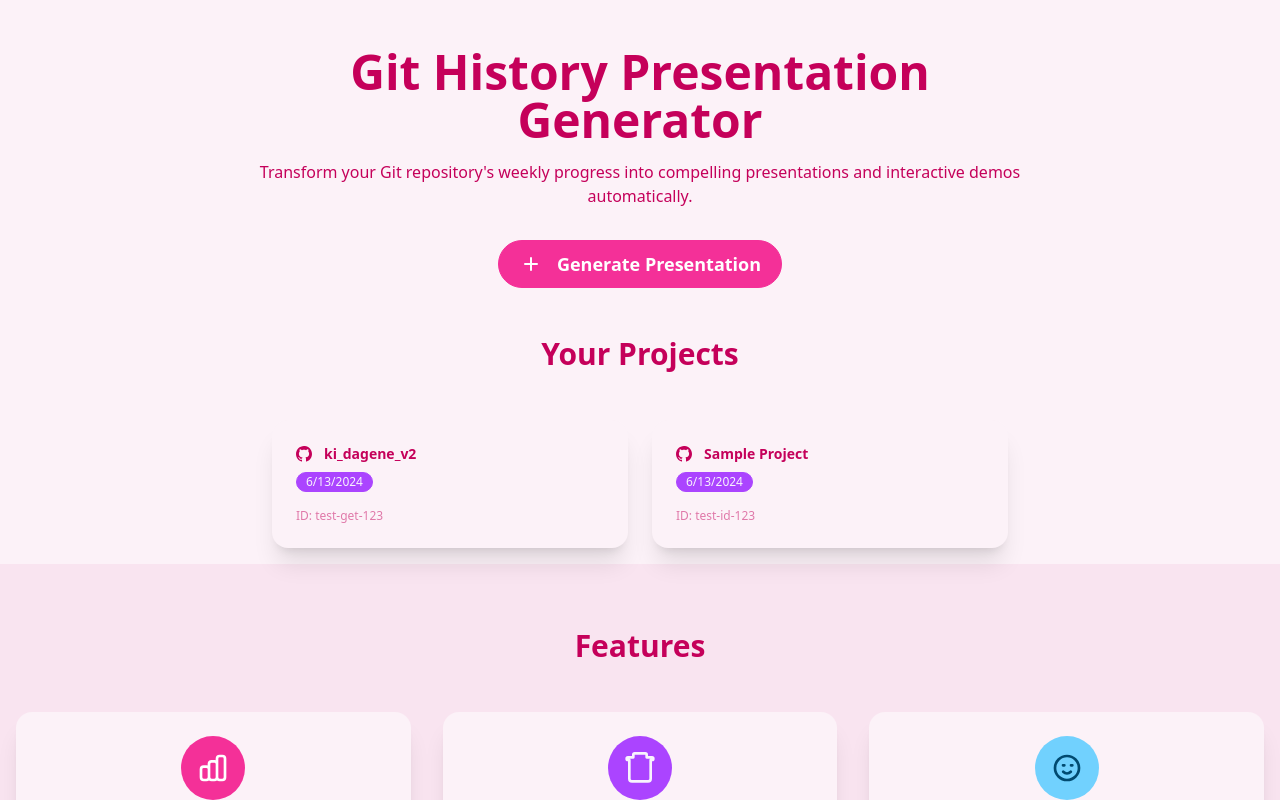
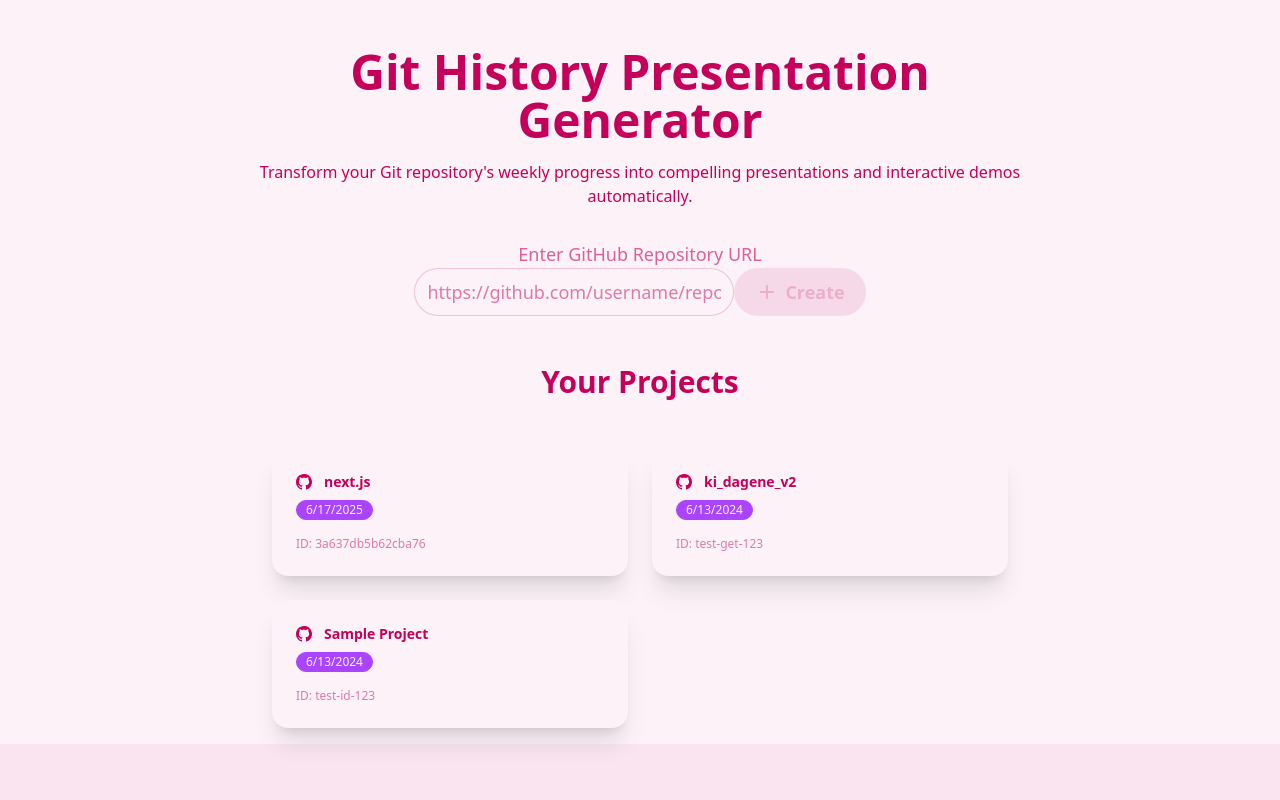
Before and after one commit to OysteinDanielsen/ki_dagene_v2, a Next.js app: page / in a window 1280 px wide. Shown: the top 800 px of the page. Built offline with nearby package versions, Linux system fonts and the light colour scheme.

Commit message:
Add project works

```diff
--- /dev/null
+++ b/src/app/api/projects/create/route.ts
@@ -0,0 +1,67 @@
+import { NextRequest, NextResponse } from 'next/server';
+import { writeFile, mkdir } from 'fs/promises';
+import { existsSync } from 'fs';
+import path from 'path';
+import { randomBytes } from 'crypto';
+
+const MAIN_FOLDER = 'storage';
+
+export async function POST(request: NextRequest) {
+  try {
+    const body = await request.json();
+    const { githubUrl } = body;
+
+    if (!githubUrl) {
+      return NextResponse.json({ error: 'GitHub URL is required' }, { status: 400 });
+    }
+
+    // Validate GitHub URL format
+    const githubUrlRegex = /^https:\/\/github\.com\/[\w.-]+\/[\w.-]+\/?$/;
+    if (!githubUrlRegex.test(githubUrl.replace(/\/$/, ''))) {
+      return NextResponse.json({ error: 'Invalid GitHub URL format' }, { status: 400 });
+    }
+
+    // Extract project name from GitHub URL (last part of the path)
+    const urlParts = githubUrl.replace(/\/$/, '').split('/');
+    const projectName = urlParts[urlParts.length - 1];
+
+    // Validate project name
+    if (!projectName || projectName.length === 0) {
+      return NextResponse.json({ error: 'Could not extract project name from URL' }, { status: 400 });
+    }
+
+    // Generate unique project ID
+    const projectId = randomBytes(8).toString('hex');
+
+    // Create project directory
+    const projectDir = path.join(process.cwd(), MAIN_FOLDER, projectId);
+
+    if (!existsSync(projectDir)) {
+      await mkdir(projectDir, { recursive: true });
+    }
+
+    // Create metadata.json
+    const metadata = {
+      projectName,
+      githubUrl: githubUrl.replace(/\/$/, ''), // Remove trailing slash
+      timeCreated: new Date().toISOString()
+    };
+
+    const metadataPath = path.join(projectDir, 'metadata.json');
+    await writeFile(metadataPath, JSON.stringify(metadata, null, 2), 'utf8');
+
+    return NextResponse.json({
+      success: true,
+      projectId,
+      projectName,
+      metadata
+    });
+
+  } catch (error) {
+    console.error('Error creating project:', error);
+    const errorMessage = error instanceof Error ? error.message : 'Failed to create project';
+    return NextResponse.json({
+      error: `Failed to create project: ${errorMessage}`
+    }, { status: 500 });
+  }
+}
--- a/src/app/page.tsx
+++ b/src/app/page.tsx
@@ -16,6 +16,9 @@ interface Project {
 export default function Home() {
   const [projects, setProjects] = useState<Project[]>([]);
   const [loading, setLoading] = useState(true);
+  const [githubUrl, setGithubUrl] = useState('');
+  const [creating, setCreating] = useState(false);
+  const [error, setError] = useState<string | null>(null);
   const router = useRouter();
 
   useEffect(() => {
@@ -33,6 +36,52 @@ export default function Home() {
 
     fetchProjects();
   }, []);
+
+  const createProject = async (e: React.FormEvent) => {
+    e.preventDefault();
+    setError(null);
+    setCreating(true);
+
+    try {
+      const response = await fetch('/api/projects/create', {
+        method: 'POST',
+        headers: {
+          'Content-Type': 'application/json',
+        },
+        body: JSON.stringify({ githubUrl }),
+      });
+
+      if (!response.ok) {
+        let errorMessage = 'Failed to create project';
+        try {
+          const data = await response.json();
+          errorMessage = data.error || errorMessage;
+        } catch {
+          // If response is not JSON, use status text
+          errorMessage = `${response.status}: ${response.statusText}`;
+        }
+        throw new Error(errorMessage);
+      }
+
+      const data = await response.json();
+
+      // Reset form
+      setGithubUrl('');
+
+      // Refresh projects list
+      const projectsResponse = await fetch('/api/projects');
+      const projectsData = await projectsResponse.json();
+      setProjects(projectsData.projects || []);
+
+      // Navigate to the new project
+      router.push(`/project/${data.projectId}`);
+
+    } catch (err) {
+      setError(err instanceof Error ? err.message : 'Unknown error');
+    } finally {
+      setCreating(false);
+    }
+  };
   return (
     <div className="min-h-screen bg-base-100">
       {/* Hero Section */}
@@ -45,12 +94,47 @@ export default function Home() {
             </p>
 
             <div className="flex justify-center mb-12">
-              <button className="btn btn-primary btn-lg">
-                <svg xmlns="http://www.w3.org/2000/svg" className="h-6 w-6 mr-2" fill="none" viewBox="0 0 24 24" stroke="currentColor">
-                  <path strokeLinecap="round" strokeLinejoin="round" strokeWidth={2} d="M12 6v6m0 0v6m0-6h6m-6 0H6" />
-                </svg>
-                Generate Presentation
-              </button>
+              <form onSubmit={createProject} className="w-full max-w-lg">
+                <div className="form-control">
+                  <label className="label">
+                    <span className="label-text text-lg font-medium">Enter GitHub Repository URL</span>
+                  </label>
+                  <div className="input-group">
+                    <input
+                      type="url"
+                      placeholder="https://github.com/username/repository"
+                      className="input input-bordered input-lg flex-1"
+                      value={githubUrl}
+                      onChange={(e) => setGithubUrl(e.target.value)}
+                      required
+                    />
+                    <button
+                      type="submit"
+                      className="btn btn-primary btn-lg"
+                      disabled={creating || !githubUrl.trim()}
+                    >
+                      {creating ? (
+                        <>
+                          <span className="loading loading-spinner loading-sm"></span>
+                          Creating...
+                        </>
+                      ) : (
+                        <>
+                          <svg xmlns="http://www.w3.org/2000/svg" className="h-6 w-6" fill="none" viewBox="0 0 24 24" stroke="currentColor">
+                            <path strokeLinecap="round" strokeLinejoin="round" strokeWidth={2} d="M12 6v6m0 0v6m0-6h6m-6 0H6" />
+                          </svg>
+                          Create
+                        </>
+                      )}
+                    </button>
+                  </div>
+                  {error && (
+                    <label className="label">
+                      <span className="label-text-alt text-error">{error}</span>
+                    </label>
+                  )}
+                </div>
+              </form>
             </div>
 
             {/* Projects Section */}
--- /dev/null
+++ b/storage/3a637db5b62cba76/manuscript.md
@@ -0,0 +1,50 @@
+I'll help you analyze the next.js repository. To do this, I'll need to use several GitHub tools to gather the latest information about changes and commits.
+
+First, I'll list the recent pull requests to understand the latest changes:Based on the pull requests and repository changes, I'll craft a user-friendly presentation manuscript about the latest week's changes in Next.js:
+
+# 🚀 Next.js Weekly Update: June 10-17, 2025
+
+## Introduction 🌟
+Hey tech enthusiasts! This week, the Next.js team has been busy cooking up some performance magic and squashing bugs. Buckle up for a quick tour of the latest improvements!
+
+## 🔧 Performance Boosts: Turbopack Enhancements
+
+### Optimization Wizardry
+Our Turbopack team has been working their magic to make your builds faster and more efficient:
+
+- **Memory Optimization**: Implemented smart techniques to avoid unnecessary vector allocations
+- **Task Tracking Improvements**: Enhanced runtime analysis to detect immutable tasks
+- **Caching Refinements**: Introduced more intelligent cache invalidation strategies
+
+> Joke: Who said optimization can't be fun? These engineers are like digital Marie Kondos, decluttering your code's memory! 😄
+
+## 🐛 Bug Fixes and Compatibility
+
+### Rspack Development Improvements
+- Fixed a critical issue where development could get stuck after removing a page
+- Improved error handling and build stability for Rspack users
+
+### Test Coverage Expansion
+- Enhanced test suites to handle Rspack-specific error formats
+- Improved compatibility across different bundlers
+
+## 📝 Documentation Updates
+
+### Next Image and Static Imports
+- Clarified documentation around statically imported images
+- Updated examples to provide clearer guidance on image handling
+
+### Web Vitals Reporting
+- Standardized function references in web vitals reporting examples
+
+## 🔍 Performance Impact
+These changes might seem small, but they add up! Users can expect:
+- Faster build times
+- More stable development environments
+- Reduced memory consumption
+- Smoother bundling experiences
+
+## Conclusion 🎉
+Another week, another set of improvements that make Next.js even more powerful. Keep shipping awesome web apps!
+
+*Crafted with ❤️ by the Next.js team*
--- /dev/null
+++ b/storage/3a637db5b62cba76/metadata.json
@@ -0,0 +1,5 @@
+{
+  "projectName": "next.js",
+  "githubUrl": "https://github.com/vercel/next.js",
+  "timeCreated": "2025-06-17T07:18:46.770Z"
+}
```
